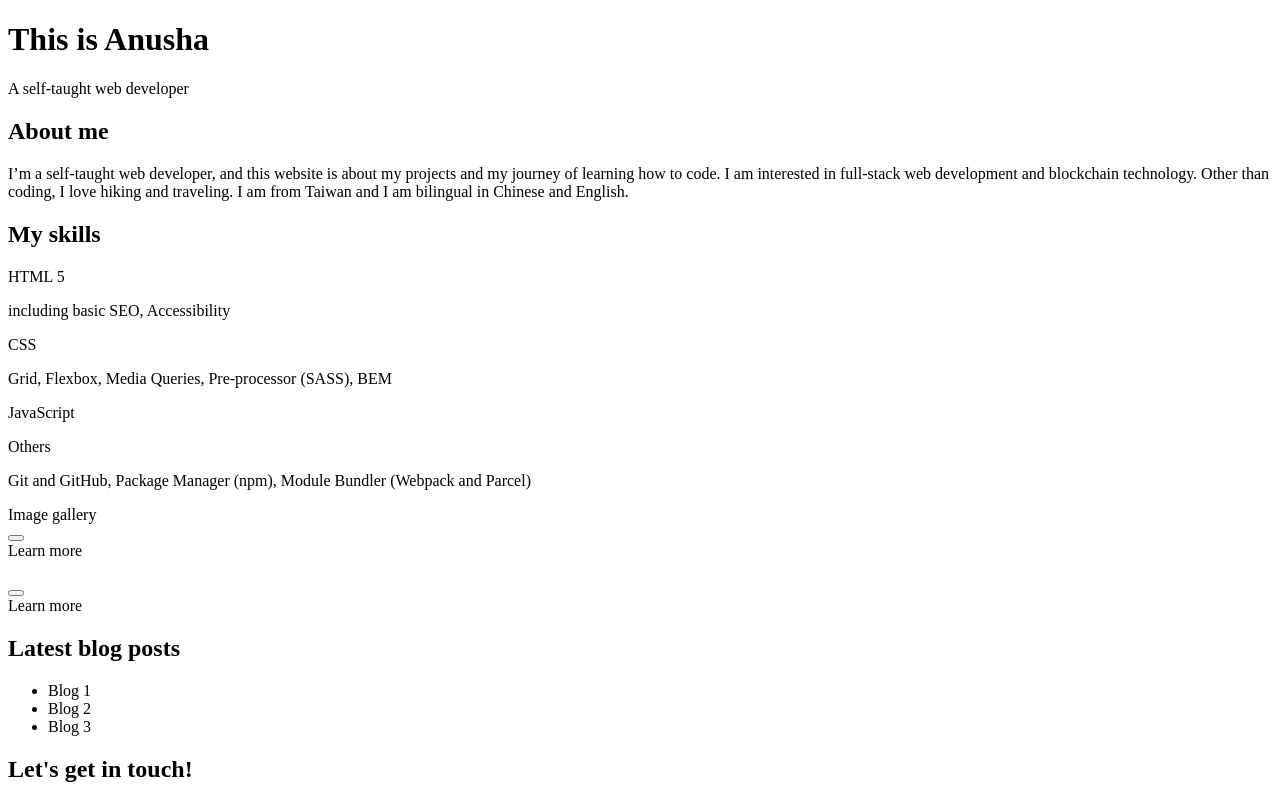
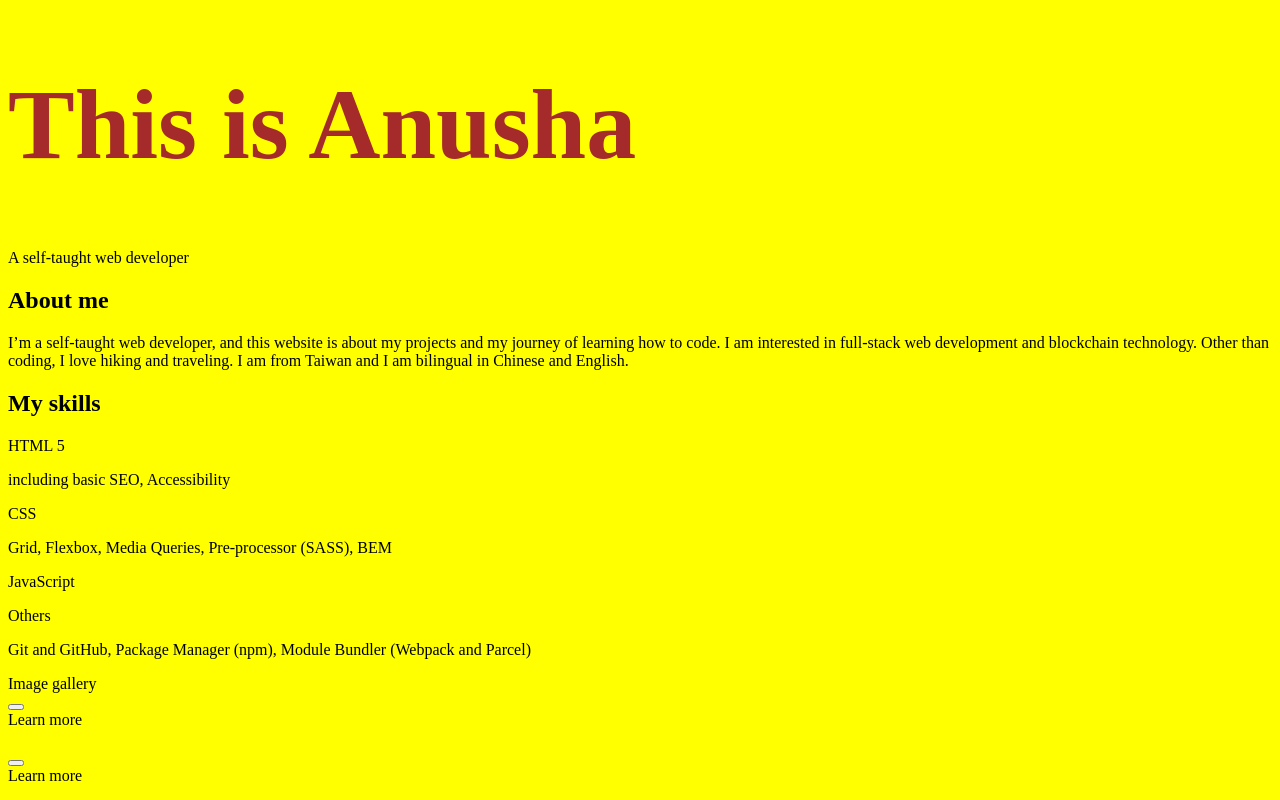
Before and after one commit to anusha-lee/anusha-lee.github.io, a website: page dist/index.html in a window 1280 px wide. Shown: the top 800 px of the page. Drawn offline with Linux system fonts and the light colour scheme.

Commit message:
forgot to add stylesheet on HTML but rendering is still a bit weird

```diff
--- a/dist/index.html
+++ b/dist/index.html
@@ -5,6 +5,7 @@
     <meta name="viewport" content="width=device-width, initial-scale=1.0" />
     <meta http-equiv="X-UA-Compatible" content="ie=edge" />
     <title>Anusha Lee</title>
+    <link rel="stylesheet" href="css/style.css">
   </head>
   <body>
     <!-- reference website: https://html5up.net/uploads/demos/solid-state/ -->
@@ -128,6 +129,9 @@
           >
         </div>
       </div>
+
+
+
     </footer>
   </body>
 </html>
--- /dev/null
+++ b/dist/sass/_style.scss
@@ -0,0 +1,14 @@
+*,
+::after,
+::before {
+    margin: 0;
+    padding: 0;
+    box-sizing: border-box;
+}
+
+
+
+h1 {
+  color: brown;
+  font-size: 50px;
+}
--- a/dist/scss/style.scss
+++ /dev/null
@@ -1,8 +0,0 @@
-body {
-  background-color: yellow;
-}
-
-h1 {
-  color: brown;
-  font-size: 100px;
-}
--- a/package.json
+++ b/package.json
@@ -4,7 +4,8 @@
   "description": "My portfolio website",
   "main": "index.js",
   "scripts": {
-    "deploy": "gh-pages -d dist"
+    "deploy": "gh-pages -d dist",
+    "compile:sass": "node-sass sass/main.scss css/style.comp.css"
   },
   "author": "Anusha Lee",
   "license": "ISC",
```
Also changed, not shown: dist/package.json (added).
